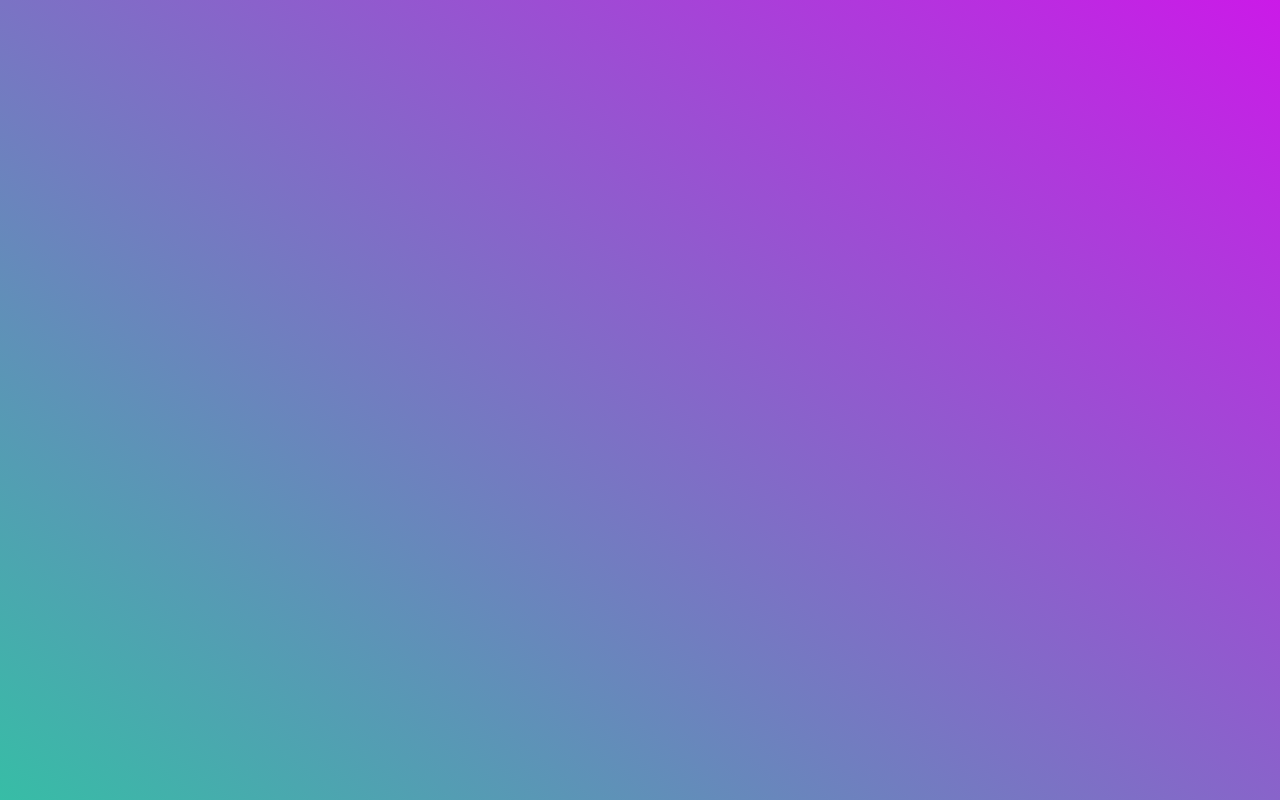
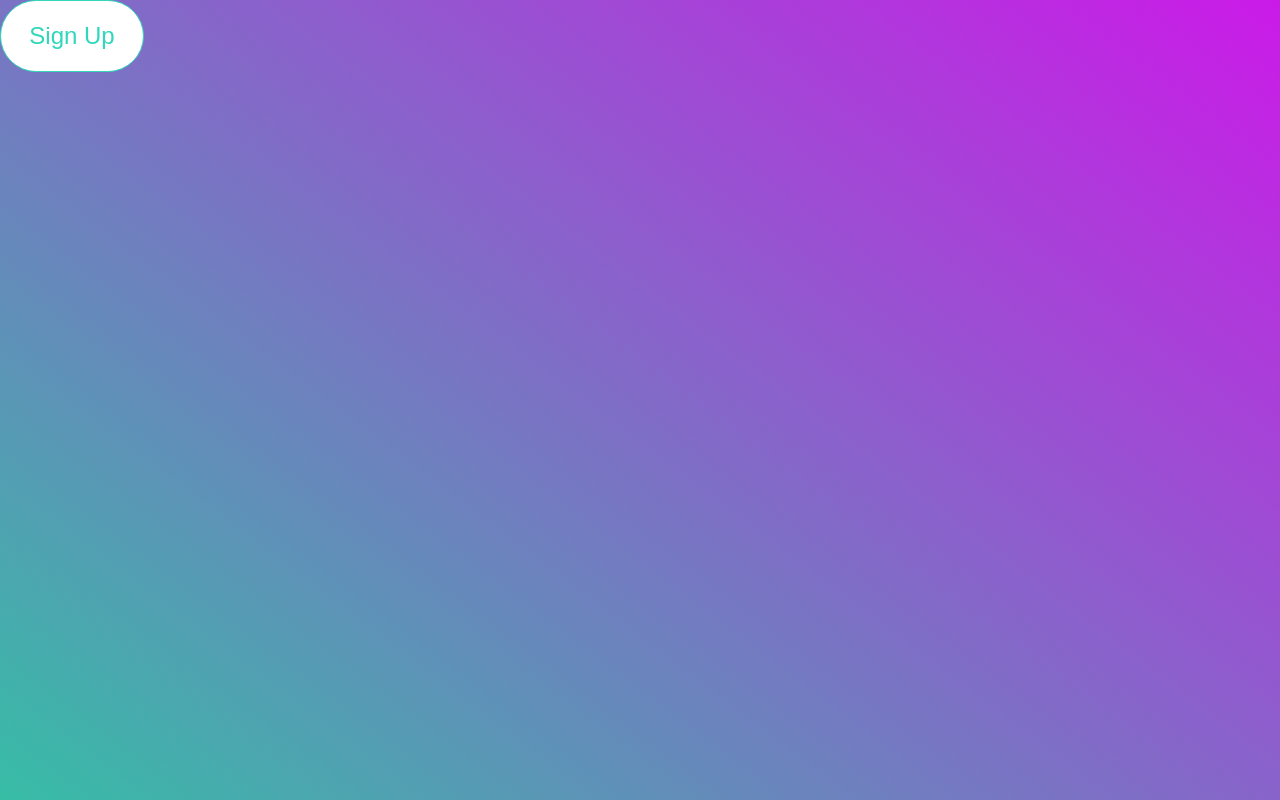
Before and after one commit to soyas07/product-landing-page, a React (Create React App) app: page / in a window 1280 px wide. Built offline with nearby package versions, Linux system fonts and the light colour scheme.

Commit message:
fixes #4

```diff
--- a/src/App.js
+++ b/src/App.js
@@ -1,11 +1,17 @@
 import React from 'react'
 import Logo from './components/Logo/Logo'
+import Button from './components/Button/Button'
 
 const App = () => {
     return (
         <div>
             <section className='main-container'>
                 {/* <Logo type='primary' /> */}
+                <Button
+                    title='Sign Up'
+                    width="9rem"
+                    varaint='secondary'
+                />
             </section>
         </div>
     )
--- /dev/null
+++ b/src/components/Button/Button.jsx
@@ -0,0 +1,34 @@
+import React from 'react'
+import style from './button.module.css'
+
+const Button = ({ title, varaint, width, height }) => {
+    let classType = '';
+    switch (varaint) {
+        case 'primary':
+            classType = style.primaryBtn;
+            break;
+        case 'primary-filled':
+            classType = style.primaryFilledBtn;
+            break;
+        case 'secondary':
+            classType = style.secondaryBtn;
+            break;
+        case 'secondary-filled':
+            classType = style.secondaryFilledBtn;
+            break;
+        case 'featured-primary':
+            classType = style.featuredPrimary;
+            break;
+        case 'featured-secondary':
+            classType = style.featuredSecondary;
+            break;
+        default:
+            break;
+    }
+
+    return (
+        <button className={classType} style={{width, height}}>{title}</button>
+    )
+}
+
+export default Button
--- /dev/null
+++ b/src/components/Button/button.module.css
@@ -0,0 +1,59 @@
+button {
+    padding: 1.3rem .5rem;
+    border-radius: 2.81rem;
+    font-size: 1.5rem;
+    font-weight: 500;
+    border: none;
+}
+
+.primaryBtn {
+    background-color: rgba(0,0,0,0);
+    color: var(--comp-color);
+    border: 1px solid var(--comp-color);
+    transition: background-color ease .2s;
+}
+
+.primaryBtn:hover {
+    cursor: pointer;
+    background-color: var(--comp-color);
+    color: rgba(17, 45, 87, 1);
+}
+
+.primaryFilledBtn {
+    background-color: var(--comp-color);
+    color: rgba(17, 45, 87, 1);
+    border: none;
+    /* box-shadow: -6px -10px 48px 1px rgba(0,0,0,0.7); */
+    box-shadow: 0px, 4px rgba(0, 0, 0, 0.15)
+}
+
+.secondaryBtn {
+    cursor: pointer;
+    background-color: var(--comp-color);
+    color: var(--btn-primary-color);
+    border: 1px solid var(--btn-primary-color);
+}
+
+.secondaryFilledBtn,
+.secondaryBtn:hover {
+    color: var(--comp-color);
+    background-color: var(--btn-secondary-color);
+    transition: background-color ease .2s;
+}
+
+.featuredPrimary,
+.featuredSecondary {
+    border-radius: 7px;
+}
+
+.featuredPrimary {
+    background-color: var(--btn-featured-primary-color);
+    transition: background-color ease .2s;
+}
+
+.featuredSecondary,
+.featuredPrimary:hover {
+    background-color: var(--btn-secondary-color);
+    color: var(--comp-color);
+    box-shadow: 0px, 4px rgba(0, 0, 0, 0.15);
+}
--- a/src/index.css
+++ b/src/index.css
@@ -7,7 +7,8 @@
   --comp-color: #fff;
   --background-color: linear-gradient(217deg, #CB1AE8 0%, #37BDA6 100%);
   --btn-primary-color: rgba(48, 215, 186, 1);
-  --input-primary-color: rgba(208, 208, 208, 1);
+  --btn-secondary-color: #03D6F3;
+  --btn-featured-primary-color: rgba(208, 208, 208, 1);
 
   /* default sizes */
   --primary-font-size: 11px;
@@ -37,3 +38,15 @@ body {
   background: var(--background-color);
   min-height: 100vh;
 }
+
+@media only screen and (min-width: 500px) {
+  html {
+    font-size: 14px;
+  }
+}
+
+@media only screen and (min-width: 700px) {
+  html {
+    font-size: 16px;
+  }
+}
```
